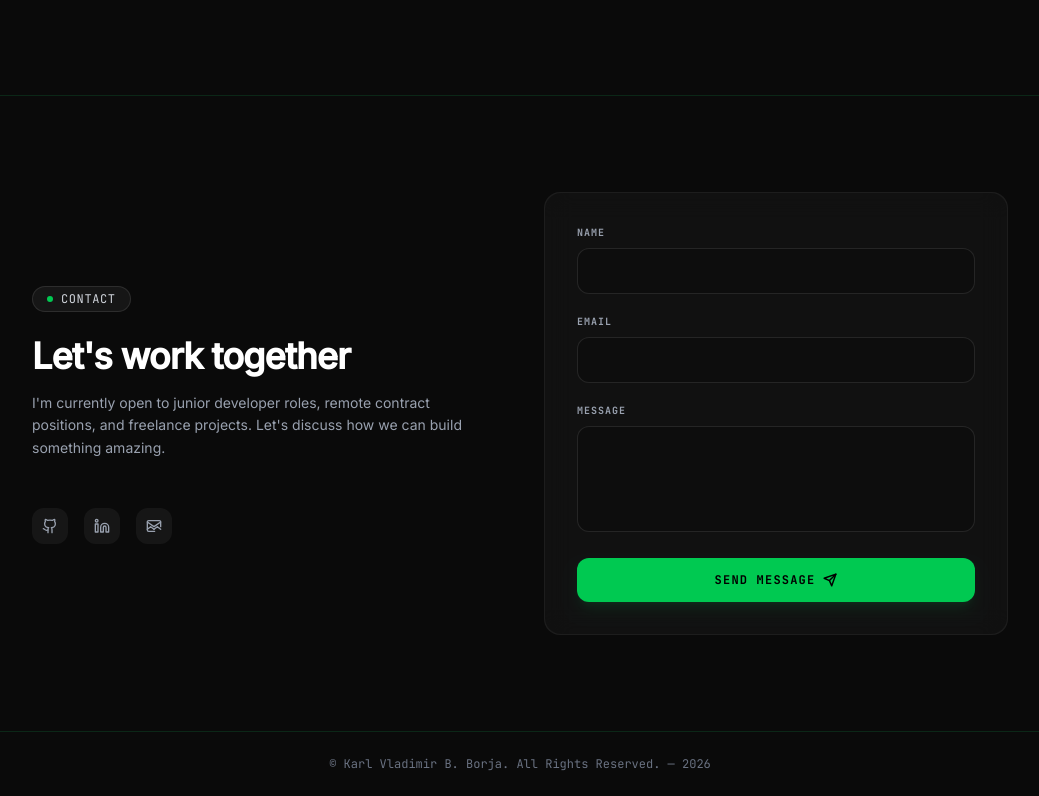
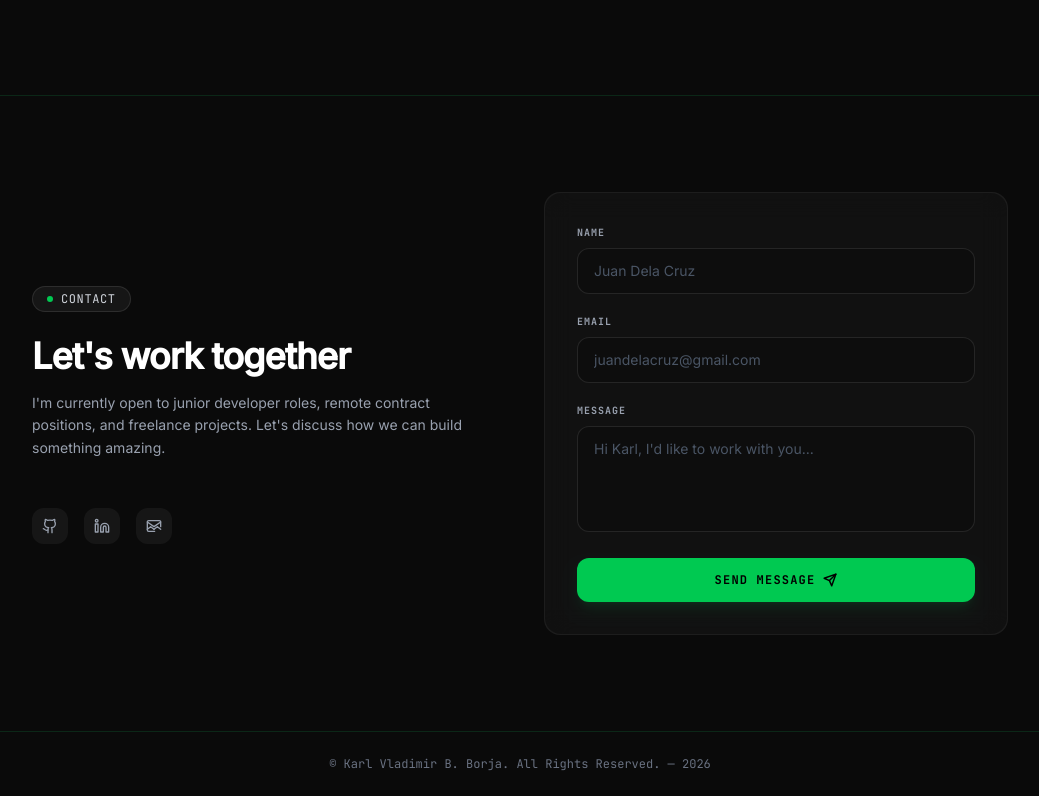
Before and after one commit to vladimirborja/vue-portfolio, a Vue app: page / in a window 1280 px wide. Shown: the part 3094-3890 px from the top of the page, without its empty margins (120-1159 px from the left). Built offline with nearby package versions, Linux system fonts and the light colour scheme.

Commit message:
feat: add a placeholder for the contact section

```diff
--- a/src/components/ContactSection.vue
+++ b/src/components/ContactSection.vue
@@ -19,15 +19,14 @@ function handleSubmit() {
 
 <template>
     <section id="contact" class="py-24 border-t border-green-200/50 dark:border-green-900/40 relative">
-        <!-- Ambient background glow bubble -->
         <div
             class="absolute bottom-12 right-12 w-[350px] h-[350px] rounded-full bg-emerald-500/5 blur-[90px] -z-10 pointer-events-none">
         </div>
 
-        <div v-scroll-reveal="{ stagger: 150 }" class="max-w-5xl mx-auto px-6 grid grid-cols-1 md:grid-cols-2 gap-12 items-center">
+        <div v-scroll-reveal="{ stagger: 150 }"
+            class="max-w-5xl mx-auto px-6 grid grid-cols-1 md:grid-cols-2 gap-12 items-center">
 
             <div class="reveal-item">
-                <!-- Badge -->
                 <div
                     class="inline-flex items-center gap-2 px-3.5 py-1 rounded-full border border-gray-200/80 dark:border-white/10 bg-gray-50/50 dark:bg-white/5 text-gray-600 dark:text-gray-300 font-mono-custom text-xs uppercase tracking-wider mb-6">
                     <span class="w-1.5 h-1.5 rounded-full bg-green-500"></span>
@@ -47,15 +46,16 @@ function handleSubmit() {
                         aria-label="Social Link">
                         <svg v-if="social.label === 'github'" xmlns="http://www.w3.org/2000/svg" width="16" height="16"
                             viewBox="0 0 24 24" fill="none" stroke="currentColor" stroke-width="2"
-                            stroke-linecap="round" stroke-linejoin="round" class="lucide lucide-github">
+                            stroke-linecap="round" stroke-linejoin="round">
                             <path
                                 d="M15 22v-4a4.8 4.8 0 0 0-1-3.5c3 0 6-2 6-5.5.08-1.25-.27-2.48-1-3.5.28-1.15.28-2.35 0-3.5 0 0-1 0-3 1.5-2.64-.5-5.36-.5-8 0C6 2 5 2 5 2c-.3 1.15-.3 2.35 0 3.5A5.403 5.403 0 0 0 4 9c0 3.5 3 5.5 6 5.5-.39.49-.68 1.05-.85 1.65-.17.6-.22 1.23-.15 1.85v4" />
                             <path d="M9 18c-4.51 2-5-2-7-2" />
                         </svg>
                         <svg v-else-if="social.label === 'linkedin'" xmlns="http://www.w3.org/2000/svg" width="16"
                             height="16" viewBox="0 0 24 24" fill="none" stroke="currentColor" stroke-width="2"
-                            stroke-linecap="round" stroke-linejoin="round" class="lucide lucide-linkedin">
-                            <path d="M16 8a6 6 0 0 1 6 6v7h-4v-7a2 2 0 0 0-2-2 2 2 0 0 0-2 2v7h-4v-7a6 6 0 0 1 6-6z" />
+                            stroke-linecap="round" stroke-linejoin="round">
+                            <path
+                                d="M16 8a6 6 0 0 1 6 6v7h-4v-7a2 2 0 0 0-2-2 2 2 0 0 0-2 2v7h-4v-7a6 6 0 0 1 6-6z" />
                             <rect width="4" height="12" x="2" y="9" />
                             <circle cx="4" cy="4" r="2" />
                         </svg>
@@ -64,8 +64,7 @@ function handleSubmit() {
                         class="p-2.5 rounded-xl bg-gray-100 hover:bg-green-500/10 dark:bg-white/5 dark:hover:bg-green-500/10 text-gray-600 hover:text-green-600 dark:text-gray-400 dark:hover:text-green-400 hover:scale-105 transition-all duration-300 flex items-center justify-center"
                         aria-label="Email">
                         <svg xmlns="http://www.w3.org/2000/svg" width="16" height="16" viewBox="0 0 24 24" fill="none"
-                            stroke="currentColor" stroke-width="2" stroke-linecap="round" stroke-linejoin="round"
-                            class="lucide lucide-mail">
+                            stroke="currentColor" stroke-width="2" stroke-linecap="round" stroke-linejoin="round">
                             <path d="M22 13V6a2 2 0 0 0-2-2H4a2 2 0 0 0-2 2v12a2 2 0 0 0 2 2h9" />
                             <path d="m22 17-5-4-5 4" />
                             <path d="m2 17 5-4 5 4" />
@@ -77,25 +76,28 @@ function handleSubmit() {
 
             <form @submit.prevent="handleSubmit" v-card-spotlight
                 class="card-spotlight rounded-2xl shadow-xl shadow-gray-100/50 dark:shadow-none reveal-item">
-
-                <div class="card-spotlight-content p-6 md:p-8 rounded-2xl bg-white/50 dark:bg-black/40 backdrop-blur-md flex flex-col gap-5">
+                <div
+                    class="card-spotlight-content p-6 md:p-8 rounded-2xl bg-white/50 dark:bg-black/40 backdrop-blur-md flex flex-col gap-5">
                     <div class="relative group/input">
                         <label
                             class="font-mono-custom text-[10px] font-bold text-gray-500 dark:text-gray-400 uppercase tracking-widest block mb-2 transition-colors group-focus-within/input:text-green-600 dark:group-focus-within/input:text-green-400">Name</label>
                         <input v-model="form.name" type="text" required
-                            class="w-full bg-gray-50/50 dark:bg-[#080808]/40 border border-gray-200 dark:border-white/10 rounded-xl px-4 py-3 text-gray-900 dark:text-gray-200 text-sm focus:outline-none focus:ring-2 focus:ring-green-500/20 focus:border-green-500 transition-all duration-300" />
+                            placeholder="Juan Dela Cruz"
+                            class="w-full bg-gray-50/50 dark:bg-[#080808]/40 border border-gray-200 dark:border-white/10 rounded-xl px-4 py-3 text-gray-900 dark:text-gray-200 text-sm focus:outline-none focus:ring-2 focus:ring-green-500/20 focus:border-green-500 transition-all duration-300 placeholder:text-gray-400 dark:placeholder:text-gray-600" />
                     </div>
                     <div class="relative group/input">
                         <label
                             class="font-mono-custom text-[10px] font-bold text-gray-500 dark:text-gray-400 uppercase tracking-widest block mb-2 transition-colors group-focus-within/input:text-green-600 dark:group-focus-within/input:text-green-400">Email</label>
                         <input v-model="form.email" type="email" required
-                            class="w-full bg-gray-50/50 dark:bg-[#080808]/40 border border-gray-200 dark:border-white/10 rounded-xl px-4 py-3 text-gray-900 dark:text-gray-200 text-sm focus:outline-none focus:ring-2 focus:ring-green-500/20 focus:border-green-500 transition-all duration-300" />
+                            placeholder="juandelacruz@gmail.com"
+                            class="w-full bg-gray-50/50 dark:bg-[#080808]/40 border border-gray-200 dark:border-white/10 rounded-xl px-4 py-3 text-gray-900 dark:text-gray-200 text-sm focus:outline-none focus:ring-2 focus:ring-green-500/20 focus:border-green-500 transition-all duration-300 placeholder:text-gray-400 dark:placeholder:text-gray-600" />
                     </div>
                     <div class="relative group/input">
                         <label
                             class="font-mono-custom text-[10px] font-bold text-gray-500 dark:text-gray-400 uppercase tracking-widest block mb-2 transition-colors group-focus-within/input:text-green-600 dark:group-focus-within/input:text-green-400">Message</label>
                         <textarea v-model="form.message" rows="4" required
-                            class="w-full bg-gray-50/50 dark:bg-[#080808]/40 border border-gray-200 dark:border-white/10 rounded-xl px-4 py-3 text-gray-900 dark:text-gray-200 text-sm focus:outline-none focus:ring-2 focus:ring-green-500/20 focus:border-green-500 transition-all duration-300 resize-none"></textarea>
+                            placeholder="Hi Karl, I'd like to work with you..."
+                            class="w-full bg-gray-50/50 dark:bg-[#080808]/40 border border-gray-200 dark:border-white/10 rounded-xl px-4 py-3 text-gray-900 dark:text-gray-200 text-sm focus:outline-none focus:ring-2 focus:ring-green-500/20 focus:border-green-500 transition-all duration-300 resize-none placeholder:text-gray-400 dark:placeholder:text-gray-600"></textarea>
                     </div>
                     <button type="submit"
                         class="group font-mono-custom text-xs uppercase tracking-widest px-6 py-3.5 bg-green-600 hover:bg-green-500 dark:bg-green-500 dark:hover:bg-green-400 text-white dark:text-black font-bold transition-all duration-300 rounded-xl shadow-lg shadow-green-600/10 dark:shadow-green-500/10 hover:shadow-green-500/25 hover:-translate-y-0.5 flex items-center justify-center gap-2">
@@ -107,7 +109,8 @@ function handleSubmit() {
                             <polyline points="22 2 15 22 11 13 2 9 22 2" />
                         </svg>
                     </button>
-                    <p v-if="submitted" class="font-mono-custom text-[10px] text-green-600 dark:text-green-400 text-center animate-fade-in">
+                    <p v-if="submitted"
+                        class="font-mono-custom text-[10px] text-green-600 dark:text-green-400 text-center animate-fade-in">
                         Message noted — since this is a frontend-only form, please also reach out via email above.
                     </p>
                 </div>
```
